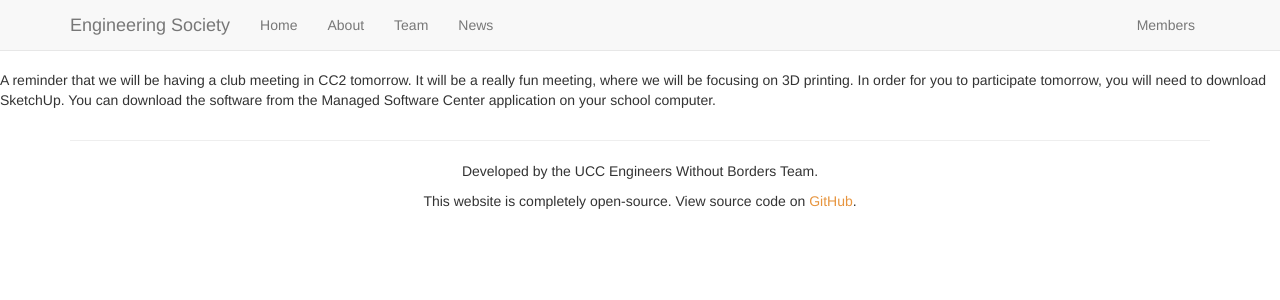
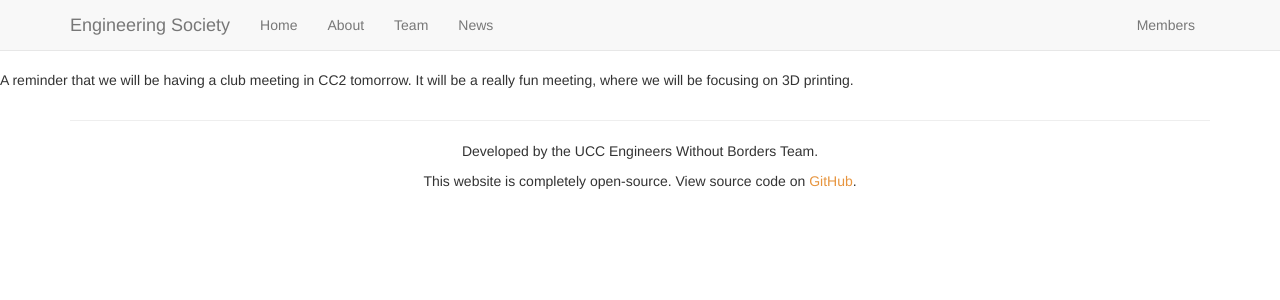
Before and after one commit to UCCEWB/ucceng.github.io, a Jekyll site: the page built from _posts/2017-02-13-meeting-feb-14.md, in a window 1280 px wide. Shown: the top 300 px of the page. Built offline with Jekyll 4.4.1, drawn with Linux system fonts in a browser that asks for light colours; our own code applies the rules of GitHub Pages for plain Markdown files.

Commit message:
Update 2017-02-13-meeting-feb-14.md

```diff
--- a/_posts/2017-02-13-meeting-feb-14.md
+++ b/_posts/2017-02-13-meeting-feb-14.md
@@ -2,4 +2,4 @@
 title: Meeting Feb 14
 ---
 
-A reminder that we will be having a club meeting in CC2 tomorrow.  It will be a really fun meeting, where we will be focusing on 3D printing.  In order for you to participate tomorrow, you will need to download SketchUp.  You can download the software from the Managed Software Center application on your school computer.
+A reminder that we will be having a club meeting in CC2 tomorrow.  It will be a really fun meeting, where we will be focusing on 3D printing.
```
